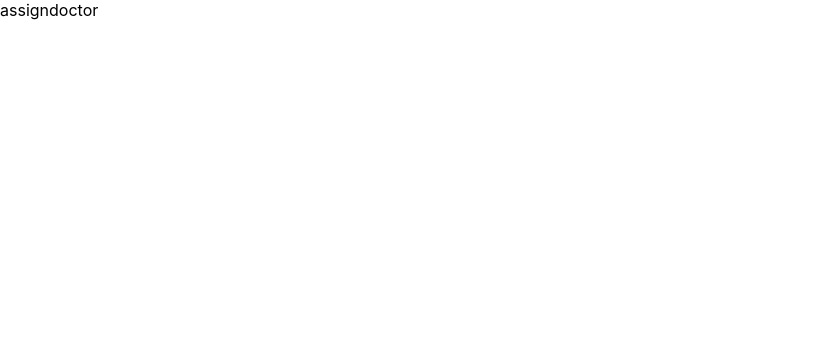
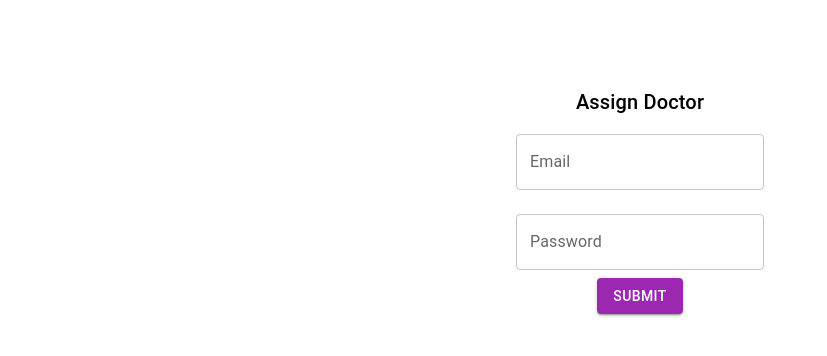
Before and after one commit to 2018331042/hospital-management, a Next.js app: page /admin/assigndoctor in a window 1280 px wide. Shown: the top 356 px of the page, without its empty margins (0-827 px from the left). Built offline with nearby package versions, Linux system fonts and the light colour scheme.

Commit message:
assignDoctor component added

```diff
--- a/package.json
+++ b/package.json
@@ -9,6 +9,8 @@
     "lint": "next lint"
   },
   "dependencies": {
+    "@emotion/react": "^11.9.0",
+    "@emotion/styled": "^11.8.1",
     "@mui/material": "^5.6.2",
     "mysql": "^2.18.1",
     "next": "12.1.0",
--- a/pages/admin/assigndoctor.js
+++ b/pages/admin/assigndoctor.js
@@ -1,7 +1,47 @@
-import React from 'react'
+import { Button, Grid, TextField, Typography } from '@mui/material';
+import React, { useState } from 'react';
 
 export default function AssignDoctor() {
+  const [email, setEmail] = useState("");
+  const [password, setPassword] = useState("");
+  console.log('here');
+  const submitHandler = () => {
+    console.log({email, password});
+  }
   return (
-    <div>assigndoctor</div>
+
+    <Grid container spacing={0} direction="column" alignItems="center" justifyContent="center" sx={{minHeight:'50vh'}}>
+         <Typography variant='h6' sx={{}}>
+          Assign Doctor
+        </Typography>
+      <Grid item md={12} lg={12}>
+      <TextField
+       id="email"
+       label="Email"
+       type="Email"
+       autoComplete="Email"
+       margin='normal'
+       variant="outlined"
+       onChange={(e) => setEmail(e.target.value)}
+     />
+    </Grid>
+    <Grid item >
+      <TextField
+       id="password"
+       label="Password"
+       type="password"
+       autoComplete="current-password"
+       variant="outlined"
+       margin='normal'
+       onChange={(e) => setPassword(e.target.value)}
+     />
+    </Grid>
+     <Button variant='contained' color="secondary" onClick={submitHandler}>
+       Submit
+     </Button>
+
+    </Grid>
+
+
   )
 }
```
Also changed, not shown: 1 other file (tests, documents, lock files or other folders).
